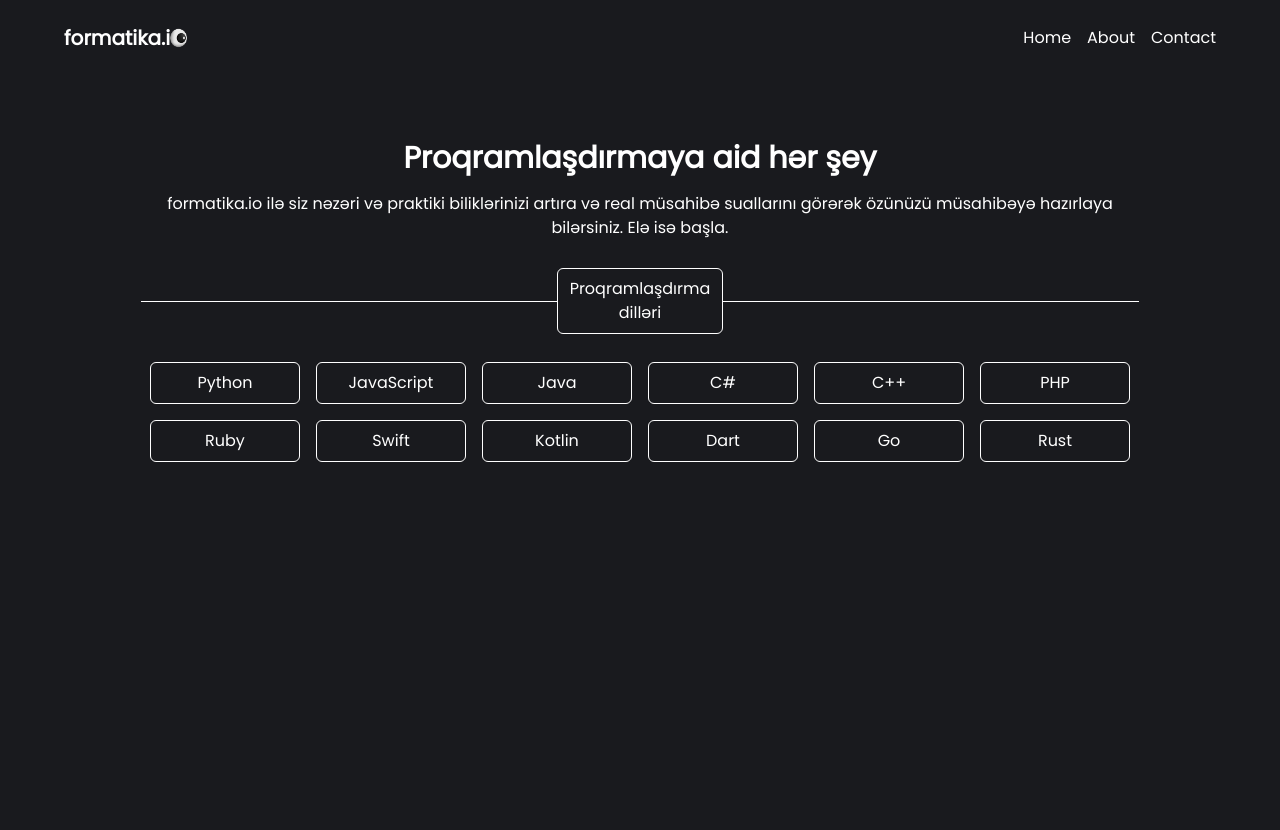
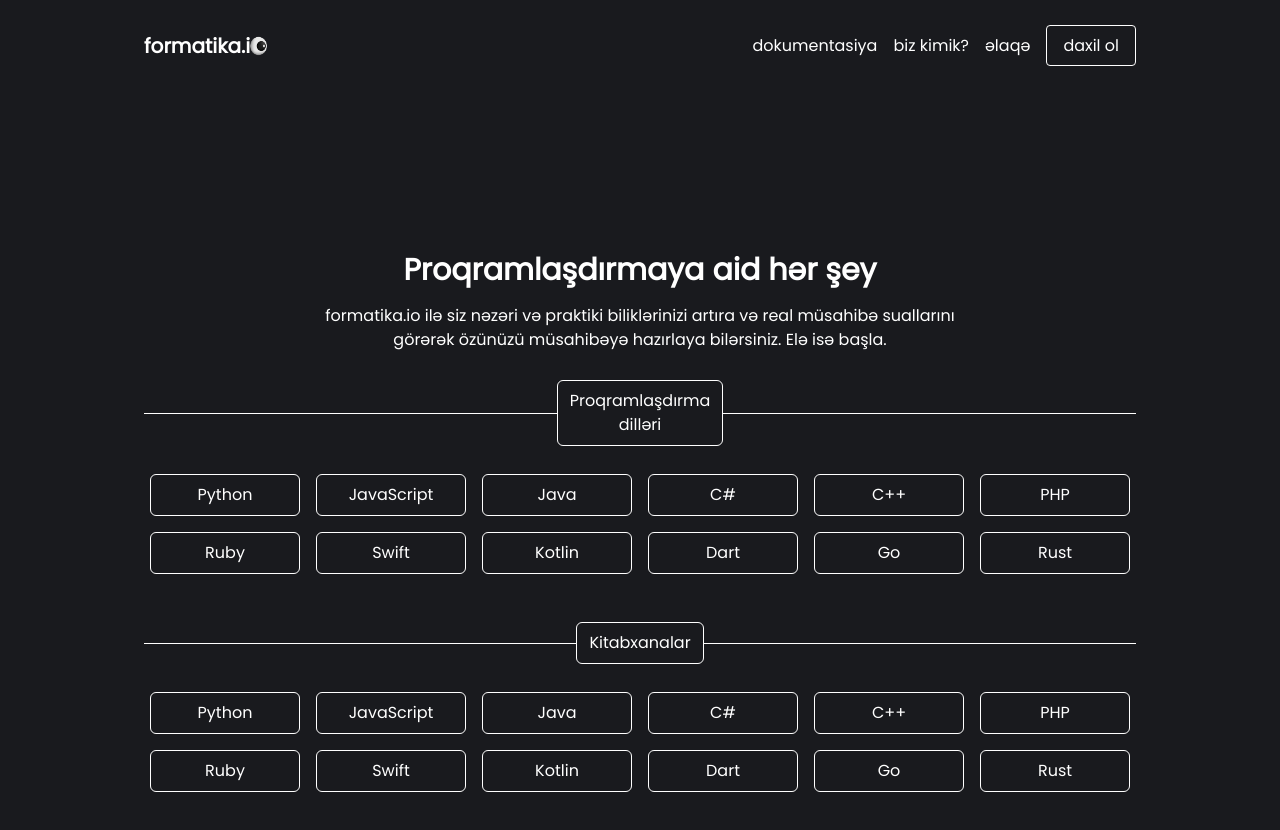
Before and after one commit to formatika-io/formatika-frontend, a React (Vite) app: page / in a window 1280 px wide. Shown: the top 830 px of the page. Built offline with nearby package versions, Linux system fonts and the light colour scheme.

Commit message:
Update home page, add button to navbar

```diff
--- a/src/components/navbar/Navbar.tsx
+++ b/src/components/navbar/Navbar.tsx
@@ -5,7 +5,7 @@ import eyeIcon from "../../assets/images/eye-icon.png";
 
 function Navbar() {
   return (
-    <nav className="px-16 py-6 text-white flex items-center justify-between">
+    <nav className="px-36 py-8 text-white flex items-center justify-between">
       <Link to="/" className="text-xl font-bold flex items-center relative">
         <span>formatika.i</span>
         {/* <FontAwesomeIcon icon={faEye} className="text-[17px] ml-[2px]" /> */}
@@ -14,17 +14,22 @@ function Navbar() {
       <ul className="flex space-x-4">
         <li>
           <Link to="/" className="hover:text-gray-400">
-            Home
+            dokumentasiya
           </Link>
         </li>
         <li>
           <Link to="/about" className="hover:text-gray-400">
-            About
+            biz kimik?
           </Link>
         </li>
         <li>
           <Link to="/contact" className="hover:text-gray-400">
-            Contact
+            əlaqə
+          </Link>
+        </li>
+        <li>
+          <Link to="/login" className="px-4 py-2 rounded border border-white">
+            daxil ol
           </Link>
         </li>
       </ul>
--- a/src/pages/home/Home.tsx
+++ b/src/pages/home/Home.tsx
@@ -3,18 +3,35 @@ import { PROGRAMMING_LANGUAGES } from "./constants";
 
 function Home() {
   return (
-    <div className="px-4 py-16 text-center text-white h-screen flex">
-      <div className="container mx-auto">
+    <div className="px-36 py-16 text-center text-white h-screen flex">
+      <div className="mx-auto pt-24">
         <h1 className="text-3xl font-bold">Proqramlaşdırmaya aid hər şey</h1>
         <p className="mt-4">
           formatika.io ilə siz nəzəri və praktiki biliklərinizi artıra və real
-          müsahibə suallarını görərək özünüzü müsahibəyə hazırlaya bilərsiniz.
-          Elə isə başla.
+          müsahibə suallarını <br /> görərək özünüzü müsahibəyə hazırlaya
+          bilərsiniz. Elə isə başla.
         </p>
         <div className="flex justify-center items-center mt-7">
           <div className="h-[1px] w-full bg-white" />
           <div className="px-3 py-2 border-white border rounded-md">
             Proqramlaşdırma dilləri
+          </div>
+          <div className="h-[1px] w-full bg-white" />
+        </div>
+        <div className="mt-7 flex justify-center flex-wrap gap-4">
+          {PROGRAMMING_LANGUAGES.map((language, i) => (
+            <Card
+              key={i}
+              title={language.title}
+              to={`/programming-language/${language.id}`}
+            />
+          ))}
+        </div>
+
+        <div className="flex justify-center items-center mt-12">
+          <div className="h-[1px] w-full bg-white" />
+          <div className="px-3 py-2 border-white border rounded-md">
+            Kitabxanalar
           </div>
           <div className="h-[1px] w-full bg-white" />
         </div>
```
